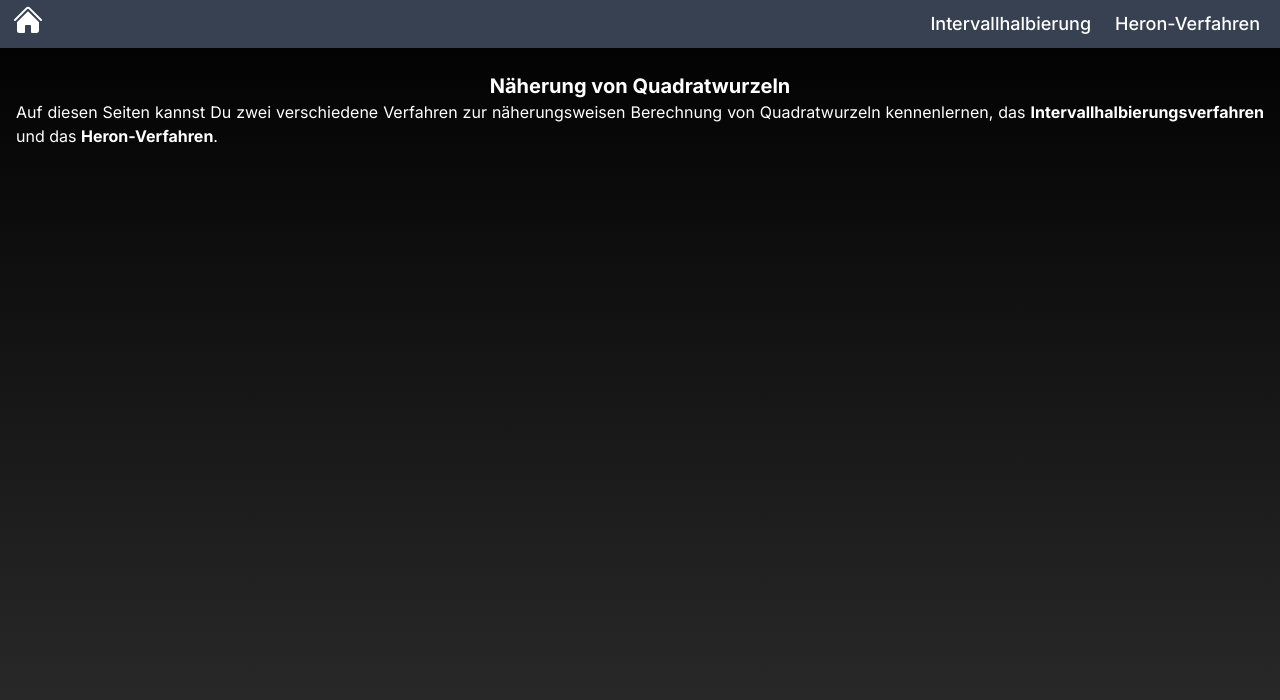
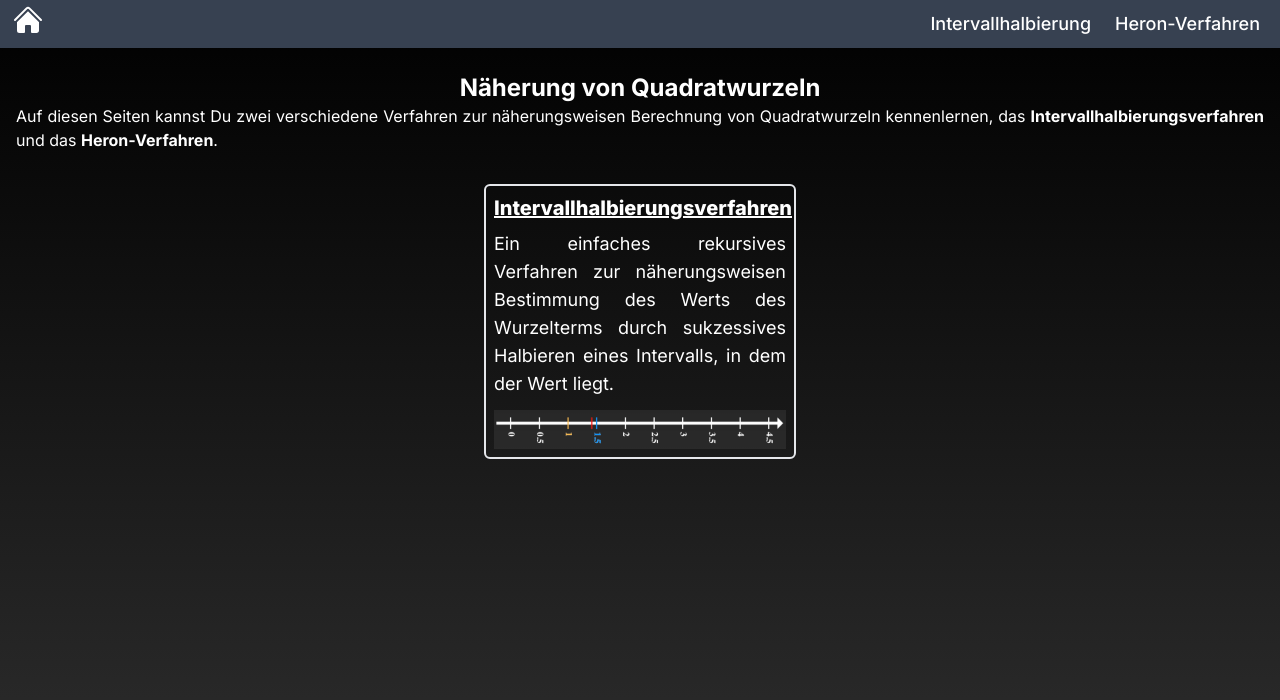
Before and after one commit to michafdlr/approximations, a Next.js app: page / in a window 1280 px wide. Shown: the top 700 px of the page. Built offline with nearby package versions, Linux system fonts and the light colour scheme.

Commit message:
Started Card-Component for different procedures

```diff
--- a/app/page.tsx
+++ b/app/page.tsx
@@ -1,9 +1,10 @@
 import Link from 'next/link';
+import Image from 'next/image'
 
 export default function Home() {
   return (
       <main className="flex min-h-screen flex-col items-center justify-normal text-justify p-2">
-        <h1 className="font-bold text-xl">Näherung von Quadratwurzeln</h1>
+        <h1 className="font-bold text-2xl">Näherung von Quadratwurzeln</h1>
         <p>
           Auf diesen Seiten kannst Du zwei verschiedene Verfahren zur näherungsweisen Berechnung von Quadratwurzeln kennenlernen, das <Link
             href="/intervallhalbierung"
@@ -21,6 +22,24 @@ export default function Home() {
             </strong>
           </Link>.
         </p>
+        <Card heading='Intervallhalbierungsverfahren' imgSrc='ival.png'/>
       </main>
   );
 }
+
+function Card({heading, imgSrc}: {heading: string, imgSrc: string}) {
+  return (
+    <div className='flex flex-col w-1/4 mb-2 mt-8 p-2 border-2 rounded-md transition-all duration-200 hover:translate-x-1 hover:translate-y-1 hover:text-blue-400 hover:border-blue-400 cursor-pointer'>
+      <h1 className='text-xl mb-2 font-extrabold underline'>{heading}</h1>
+      <p className='text-lg mb-3'>
+        Ein einfaches rekursives Verfahren zur näherungsweisen Bestimmung des Werts des Wurzelterms durch sukzessives Halbieren eines Intervalls, in dem der Wert liegt.
+      </p>
+      <Image
+        src={`/${imgSrc}`}
+        width={500}
+        height={500}
+        alt="Bild der Zahlengeraden"
+      />
+    </div>
+  )
+}
```
Also changed, not shown: public/heron.png (added), public/ival.png (added).
